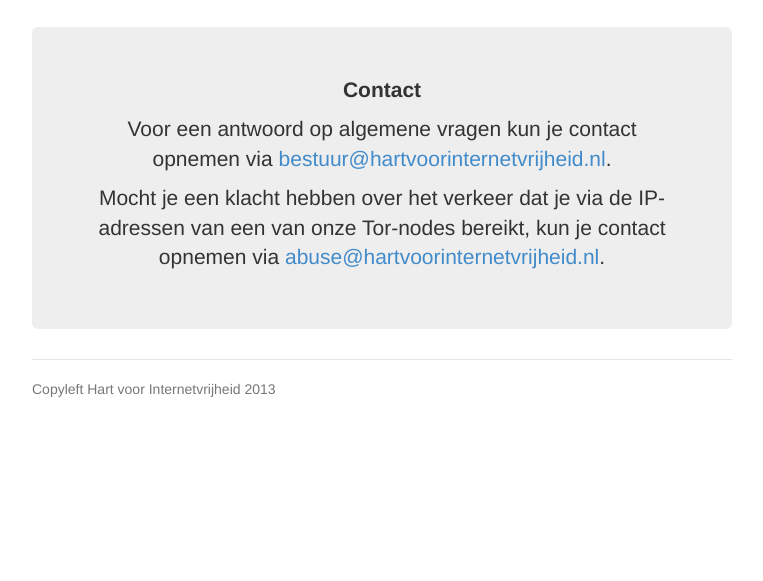
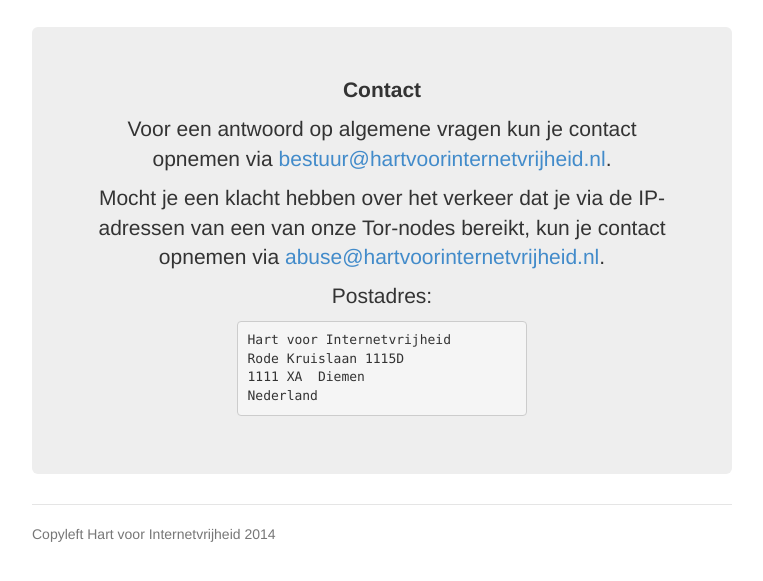
Before and after one commit to DrWhax/hartvoorinternetvrijheid.nl, a plain HTML site: page src/contact.html in a window 1280 px wide. Shown: the part 83-664 px from the top of the page, without its empty margins (258-1021 px from the left). Drawn offline with Linux system fonts and the light colour scheme.

Commit message:
addes postal address to contact.html

```diff
--- a/src/contact.html
+++ b/src/contact.html
@@ -47,10 +47,22 @@ Voor een antwoord op algemene vragen kun je contact opnemen via <a href="mailto:
 <p>
 Mocht je een klacht hebben over het verkeer dat je via de IP-adressen van een van onze Tor-nodes bereikt, kun je contact opnemen via <a href="mailto:abuse@hartvoorinternetvrijheid.nl">abuse@hartvoorinternetvrijheid.nl</a>.
 </p>
+
+<p>
+Postadres:
+<center>
+<pre style='text-align:left; width:50%'>
+Hart voor Internetvrijheid
+Rode Kruislaan 1115D
+1111 XA  Diemen
+Nederland
+</pre>
+</center>
+</p>
       </div>
 
       <div class="footer">
-        <p>Copyleft Hart voor Internetvrijheid 2013</p>
+        <p>Copyleft Hart voor Internetvrijheid 2014</p>
       </div>
 
     </div> <!-- /container -->
```
